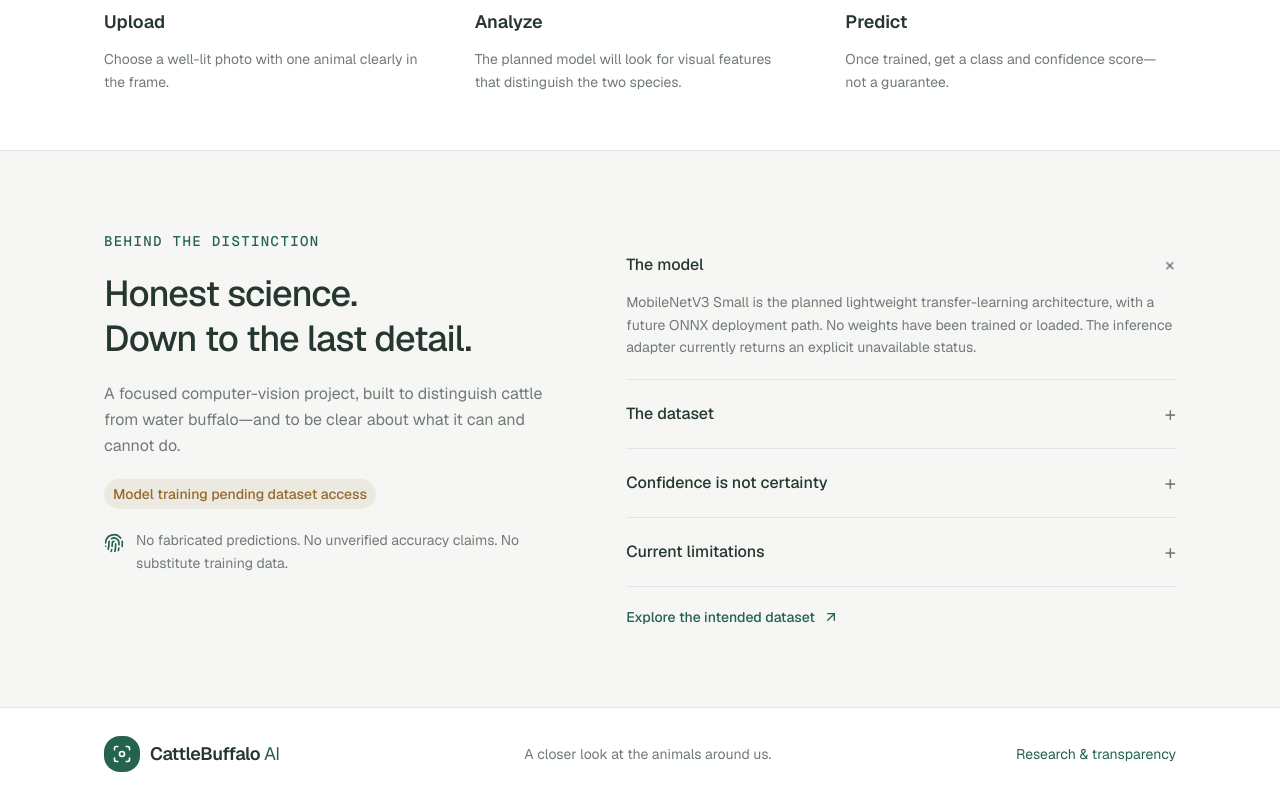
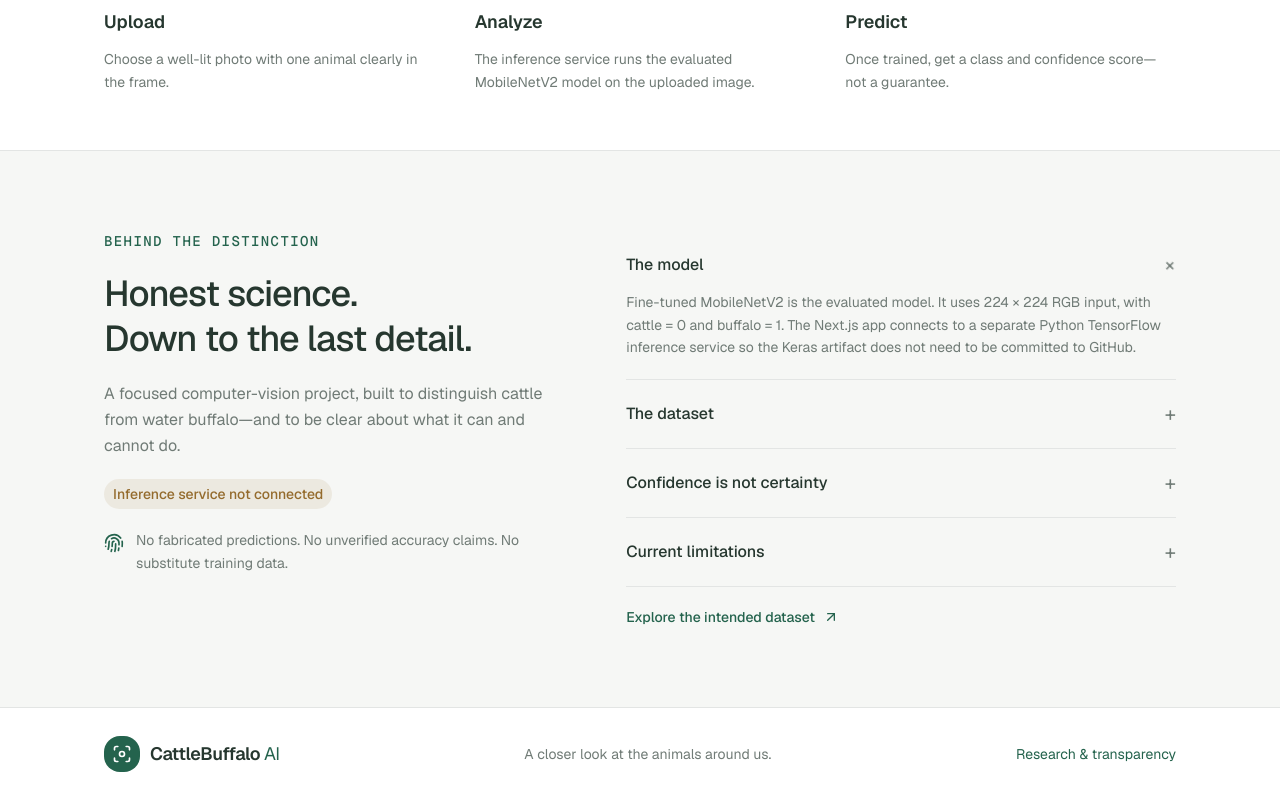
Before and after one commit to jothikapugaz/cattle-buffalo-classifier, a Next.js app in the folder cattle-and-buffalo-classifier/: page / in a window 1280 px wide. Shown: the part 1178-1978 px from the top of the page. Built offline with nearby package versions, Linux system fonts and the light colour scheme.

Commit message:
docs: update app for evaluated model integration

```diff
--- a/cattle-and-buffalo-classifier/components/project-details.tsx
+++ b/cattle-and-buffalo-classifier/components/project-details.tsx
@@ -3,7 +3,7 @@ import { Badge } from '@/components/ui/badge'
 
 const steps = [
   { number: '01', icon: ImagePlus, title: 'Upload', description: 'Choose a well-lit photo with one animal clearly in the frame.' },
-  { number: '02', icon: ScanLine, title: 'Analyze', description: 'The planned model will look for visual features that distinguish the two species.' },
+  { number: '02', icon: ScanLine, title: 'Analyze', description: 'The inference service runs the evaluated MobileNetV2 model on the uploaded image.' },
   { number: '03', icon: Focus, title: 'Predict', description: 'Once trained, get a class and confidence score—not a guarantee.' },
 ]
 
@@ -20,12 +20,12 @@ export function ProjectDetails() {
       </section>
       <section id="about" aria-labelledby="about-title" className="page-container py-14 sm:py-20">
         <div className="grid gap-10 md:grid-cols-[1fr_1.2fr] md:gap-16">
-          <div className="flex flex-col gap-5"><span className="section-label text-primary">Behind the distinction</span><h2 id="about-title" className="text-balance text-3xl font-medium leading-tight tracking-tight sm:text-4xl">Honest science.<br />Down to the last detail.</h2><p className="text-pretty leading-relaxed text-muted-foreground">A focused computer-vision project, built to distinguish cattle from water buffalo—and to be clear about what it can and cannot do.</p><Badge variant="destructive" className="h-auto whitespace-normal py-1">Model training pending dataset access</Badge><div className="flex items-start gap-3 text-sm leading-relaxed text-muted-foreground"><Fingerprint className="mt-1 size-5 shrink-0 text-primary" aria-hidden="true" /><p>No fabricated predictions. No unverified accuracy claims. No substitute training data.</p></div></div>
+          <div className="flex flex-col gap-5"><span className="section-label text-primary">Behind the distinction</span><h2 id="about-title" className="text-balance text-3xl font-medium leading-tight tracking-tight sm:text-4xl">Honest science.<br />Down to the last detail.</h2><p className="text-pretty leading-relaxed text-muted-foreground">A focused computer-vision project, built to distinguish cattle from water buffalo—and to be clear about what it can and cannot do.</p><Badge variant="destructive" className="h-auto whitespace-normal py-1">Inference service not connected</Badge><div className="flex items-start gap-3 text-sm leading-relaxed text-muted-foreground"><Fingerprint className="mt-1 size-5 shrink-0 text-primary" aria-hidden="true" /><p>No fabricated predictions. No unverified accuracy claims. No substitute training data.</p></div></div>
           <div className="flex flex-col gap-0">
-            <ModelDetail title="The model" description="MobileNetV3 Small is the planned lightweight transfer-learning architecture, with a future ONNX deployment path. No weights have been trained or loaded. The inference adapter currently returns an explicit unavailable status." />
-            <ModelDetail title="The dataset" description="Intended source: Cattle&Buffalo breed classificat by Dheepika on Roboflow Universe. The source is reported as CC BY 4.0, with 5,654 images; those facts have not been independently verified here. Only cattle and buffalo will be included; unlabelled images will be excluded." />
+            <ModelDetail title="The model" description="Fine-tuned MobileNetV2 is the evaluated model. It uses 224 × 224 RGB input, with cattle = 0 and buffalo = 1. The Next.js app connects to a separate Python TensorFlow inference service so the Keras artifact does not need to be committed to GitHub." />
+            <ModelDetail title="The dataset" description="Intended source: Cattle&Buffalo breed classificat by Dheepika on Roboflow Universe. The project evaluation used the prepared cattle/buffalo test set. Dataset audit and licensing documentation are maintained separately; unlabelled images are excluded from the binary classes." />
             <ModelDetail title="Confidence is not certainty" description="Confidence measures the model’s preference between two classes. A binary classifier can still be confident about an unrelated image. Non-animal detection, confidence calibration, and reliable rejection need separate evaluation; they are not available in this preview." />
-            <ModelDetail title="Current limitations" description="Dataset access is blocked by a security-verification page. Training, held-out evaluation, and error analysis have not run. Low light, unusual angles, multiple animals, and unfamiliar breeds will require careful testing." />
+            <ModelDetail title="Current limitations" description="The official test benchmark is 94.14% accuracy on 563 images, with ROC-AUC 0.9834. Error analysis and Grad-CAM are complete. The binary model still cannot reliably reject unrelated images, so unseen-image and edge-case testing remain important." />
             <a className="mt-5 flex w-fit items-center gap-2 text-sm font-medium text-primary" href="https://universe.roboflow.com/dheepika/cattle-buffalo-breed-classificat" target="_blank" rel="noreferrer">Explore the intended dataset <ArrowUpRight className="size-4" aria-hidden="true" /></a>
           </div>
         </div>
```
